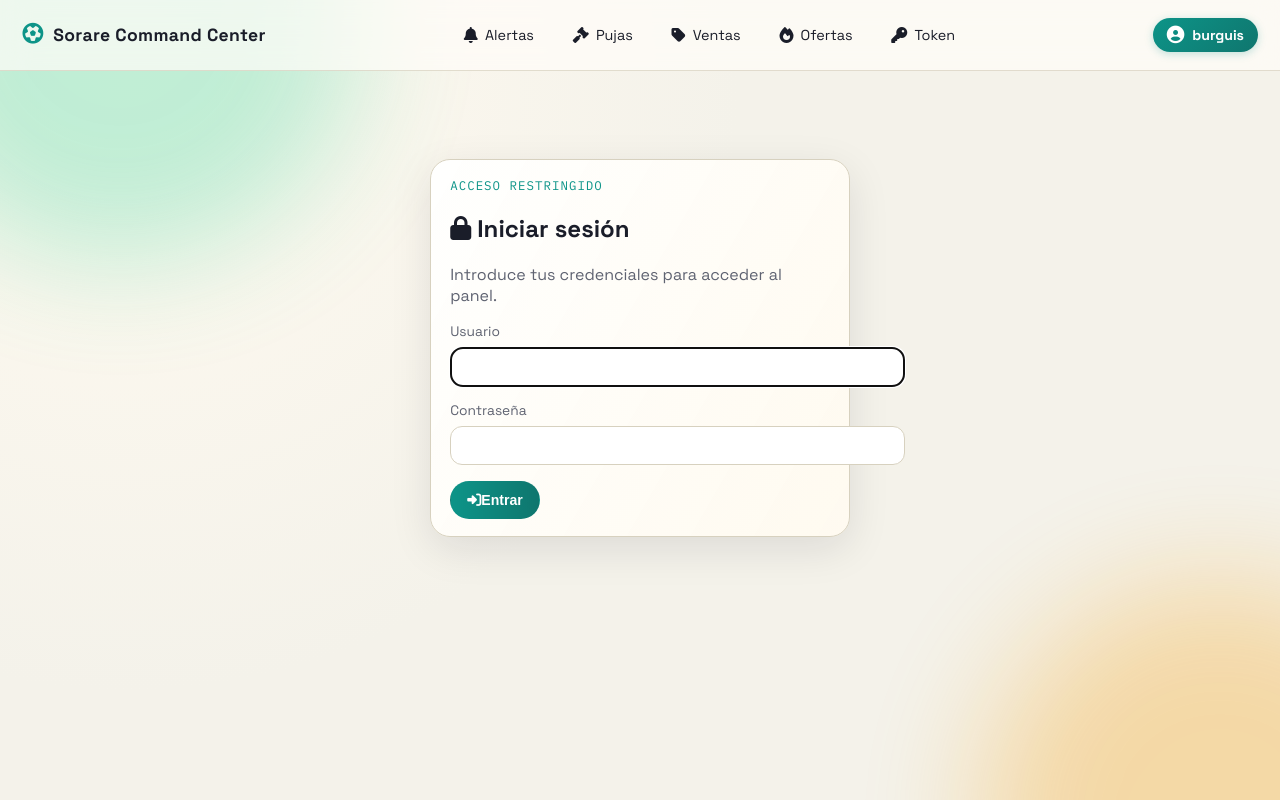
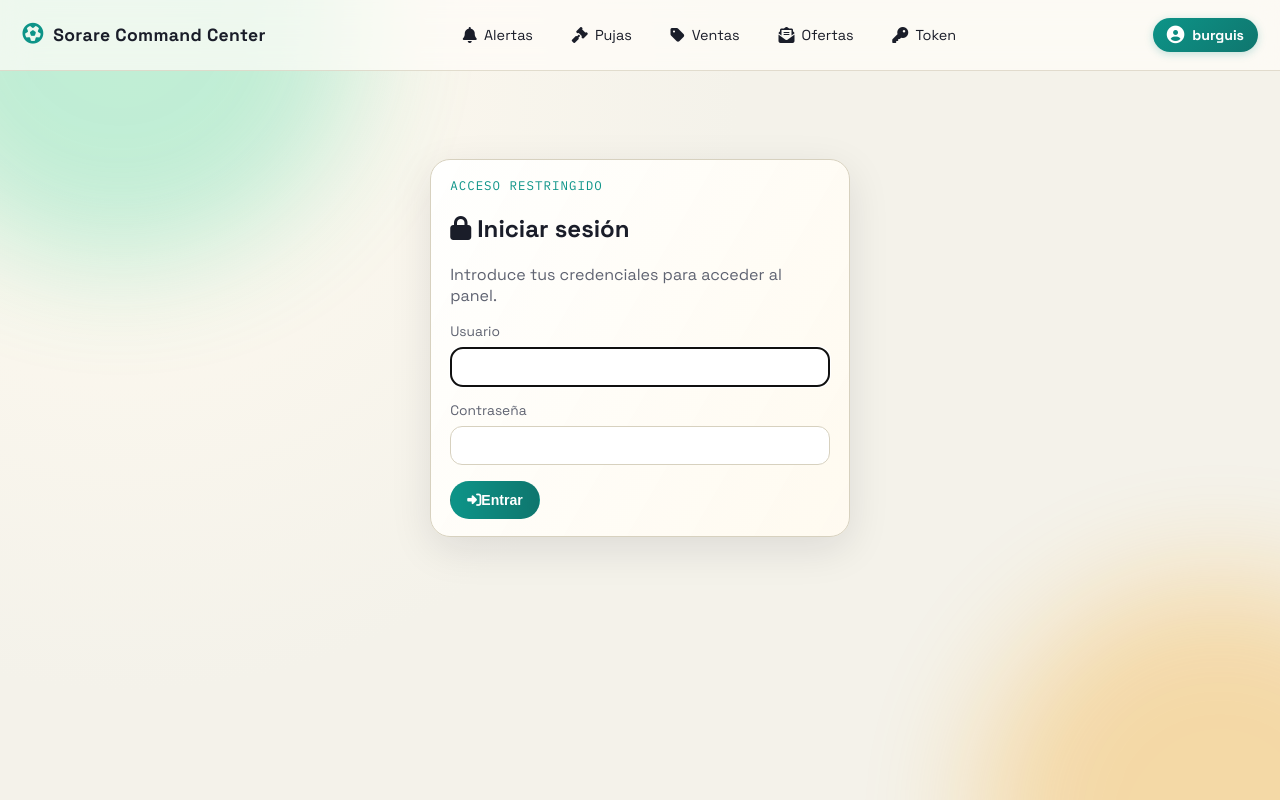
Before and after one commit to alberto-riano/sorare, a Django app: page /login/ in a window 1280 px wide. Run offline with Django 5.2, Linux system fonts and the light colour scheme.

Commit message:
UI: login en una columna, nav Ofertas->recibidas, fix URL Calcular precios bajo subpath

```diff
--- a/web/dashboard/templates/dashboard/base.html
+++ b/web/dashboard/templates/dashboard/base.html
@@ -32,8 +32,8 @@
         <i class="fas fa-tag"></i>
         <span>Ventas</span>
       </a>
-      <a href="{% url 'auctions_list' %}">
-        <i class="fas fa-fire"></i>
+      <a href="{% url 'offers_received' %}">
+        <i class="fas fa-envelope-open-text"></i>
         <span>Ofertas</span>
       </a>
       <a href="{% url 'refresh_token' %}">
--- a/web/dashboard/templates/dashboard/login.html
+++ b/web/dashboard/templates/dashboard/login.html
@@ -16,12 +16,12 @@
 
   <form method="post" class="form-panel">
     {% csrf_token %}
-    <div class="field-grid">
-      <label class="span-2">
+    <div class="field-grid single-column">
+      <label>
         <span>Usuario</span>
         {{ form.username }}
       </label>
-      <label class="span-2">
+      <label>
         <span>Contraseña</span>
         {{ form.password }}
       </label>
--- a/web/dashboard/templates/dashboard/offers_received.html
+++ b/web/dashboard/templates/dashboard/offers_received.html
@@ -184,7 +184,7 @@ document.getElementById('calcPricesBtn').addEventListener('click', async () => {
     }
 
     try {
-        const resp = await fetch('/ofertas-recibidas/precios/', {
+        const resp = await fetch('{% url "offers_market_prices" %}', {
             method: 'POST',
             headers: {'Content-Type': 'application/json', 'X-CSRFToken': '{{ csrf_token }}'},
             body: JSON.stringify({asset_ids: [...assetIds]})
```
